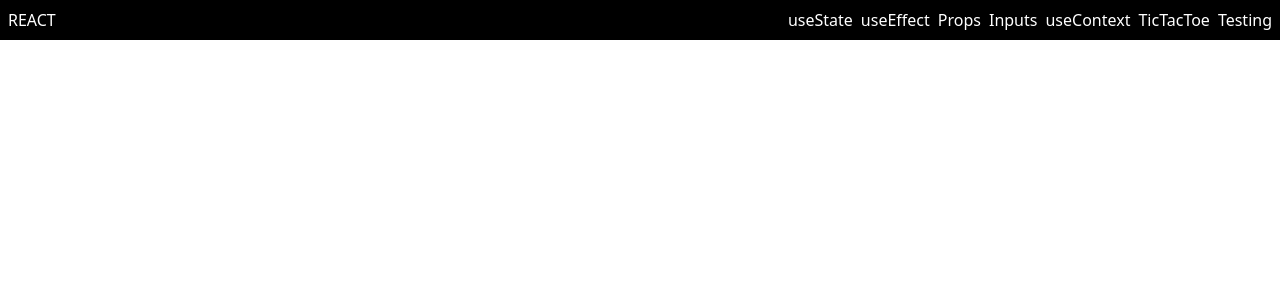
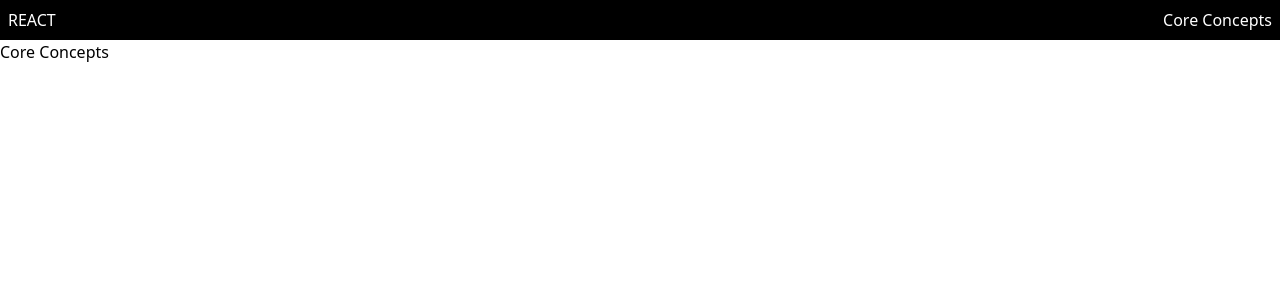
Before and after one commit to LaurenAMolloy/Road-to-React, a React (Vite) app: page /core in a window 1280 px wide. Shown: the top 300 px of the page. Built offline with nearby package versions, Linux system fonts and the light colour scheme.

Commit message:
Updating routes to allow for nested routes

```diff
--- a/src/App.jsx
+++ b/src/App.jsx
@@ -1,7 +1,9 @@
-import { Routes, Route } from 'react-router'
-import * as Pages from './pages'
-import Nav from './layouts/Nav'
-import { useState } from 'react'
+import { Routes, Route } from 'react-router';
+import * as Pages from './pages';
+import MainLayout from './layouts/MainLayout';
+import CoreLayout from './layouts/CoreLayout';
+import Nav from './components/Nav';
+
 
 function App() {
 
@@ -9,13 +11,11 @@ function App() {
     <>
     <Nav />
     <Routes>
-      <Route path="/" element={<Pages.HomePage />} />
-      <Route path="/usestate" element={<Pages.UseStatePage />} />
-      <Route path="/props" element={<Pages.PropsPage />} />
-      <Route path="/useEffect" element={<Pages.UseEffectPage />} />
-      <Route path="/inputs" element={<Pages.InputsPage />} />
-      <Route path="/useContext" element={<Pages.UseContextPage />} />
-      <Route path="/tictactoe" element={<Pages.TicTacToePage />} />
+      <Route path="/" element={<MainLayout />} />
+      <Route index element={<Pages.HomePage />} />
+      <Route path="/core" element={<Pages.CoreConceptsPage />} />
+      <Route path="/ui" element={<Pages.UIPage />} />
+      <Route path="/projects" element={<Pages.TestingPage />} />
       <Route path="/testing" element={<Pages.TestingPage />} />
     </Routes>
     </>
--- /dev/null
+++ b/src/components/ConceptsNav/index.jsx
@@ -0,0 +1,23 @@
+import React from 'react'
+import { Link } from 'react'
+
+export default function ConceptsNav() {
+  return (
+    <div>
+        <ul>
+            <li>
+                <Link to="/usestate">State</Link>
+            </li>
+            <li>
+                <Link to="/use">Props</Link>
+            </li>
+            <li>
+                <Link to="/use">Effects</Link>
+            </li>
+            <li>
+                <Link to="/use">Context</Link>
+            </li>
+        </ul>
+    </div>
+  )
+}
--- /dev/null
+++ b/src/components/Nav/index.jsx
@@ -0,0 +1,17 @@
+import React from 'react'
+import { Link } from 'react-router'
+
+export default function Nav() {
+    //add links to pages
+    //add logo and link to homepage
+  return (
+    <nav className="w-full flex justify-between py-2 px-2 bg-black text-white">
+      <Link to="/">REACT</Link>
+      <div>
+      <ul className='flex justify-evenly gap-2'>
+       <Link to="/coreconcepts">Core Concepts</Link>
+      </ul>
+      </div>
+    </nav>
+  )
+}
--- /dev/null
+++ b/src/layouts/CoreLayout/index.jsx
@@ -0,0 +1,16 @@
+import React from 'react'
+import { Outlet } from 'react-router'
+
+
+export default function CoreLayout() {
+  return (
+    <>
+    <div className="layout-container">
+     <Nav />
+     <main>
+        <Outlet />
+     </main>
+    </div>
+    </>
+  )
+}
--- /dev/null
+++ b/src/layouts/MainLayout/index.jsx
@@ -0,0 +1,17 @@
+import React from 'react'
+import { Outlet } from 'react-router'
+import Nav from '../../components/Nav'
+
+
+export default function MainLayout() {
+  return (
+    <>
+    <div className="layout-container">
+     <Nav />
+     <main>
+        <Outlet />
+     </main>
+    </div>
+    </>
+  )
+}
--- a/src/layouts/Nav/index.jsx
+++ /dev/null
@@ -1,37 +0,0 @@
-import React from 'react'
-import { Link } from 'react-router'
-
-export default function Nav() {
-    //add links to pages
-    //add logo and link to homepage
-  return (
-    <nav className="w-full flex justify-between py-2 px-2 bg-black text-white">
-      <Link to="/">REACT</Link>
-      <div>
-      <ul className='flex justify-evenly gap-2'>
-        <li>
-        <Link to="/usestate">useState</Link>
-        </li>
-        <li>
-        <Link to="/useeffect">useEffect</Link>
-        </li>
-        <li>
-        <Link to="/props">Props</Link>
-        </li>
-        <li>
-        <Link to="/inputs">Inputs</Link>
-        </li>
-        <li>
-        <Link to="/usecontext">useContext</Link>
-        </li>
-        <li>
-        <Link to="/tictactoe">TicTacToe</Link>
-        </li>
-        <li>
-        <Link to="/testing">Testing</Link>
-        </li>
-      </ul>
-      </div>
-    </nav>
-  )
-}
--- /dev/null
+++ b/src/pages/CoreConcepts/index.jsx
@@ -0,0 +1,10 @@
+import React from 'react'
+import { Outlet } from 'react-router'
+
+export default function CoreConceptsPage() {
+  return (
+    <div>
+        <h1>Core Concepts</h1>
+    </div>
+  )
+}
--- a/src/pages/index.jsx
+++ b/src/pages/index.jsx
@@ -1,4 +1,5 @@
 export { default as HomePage } from "./HomePage"
+export { default as CoreConceptsPage } from "./CoreConcepts"
 export { default as UseStatePage } from "./UseStatePage";
 export { default as PropsPage} from "./PropsPage";
 export { default as UseEffectPage} from "./UseEffectPage"
```
Also changed, not shown: 1 other file (tests, documents, lock files or other folders).
